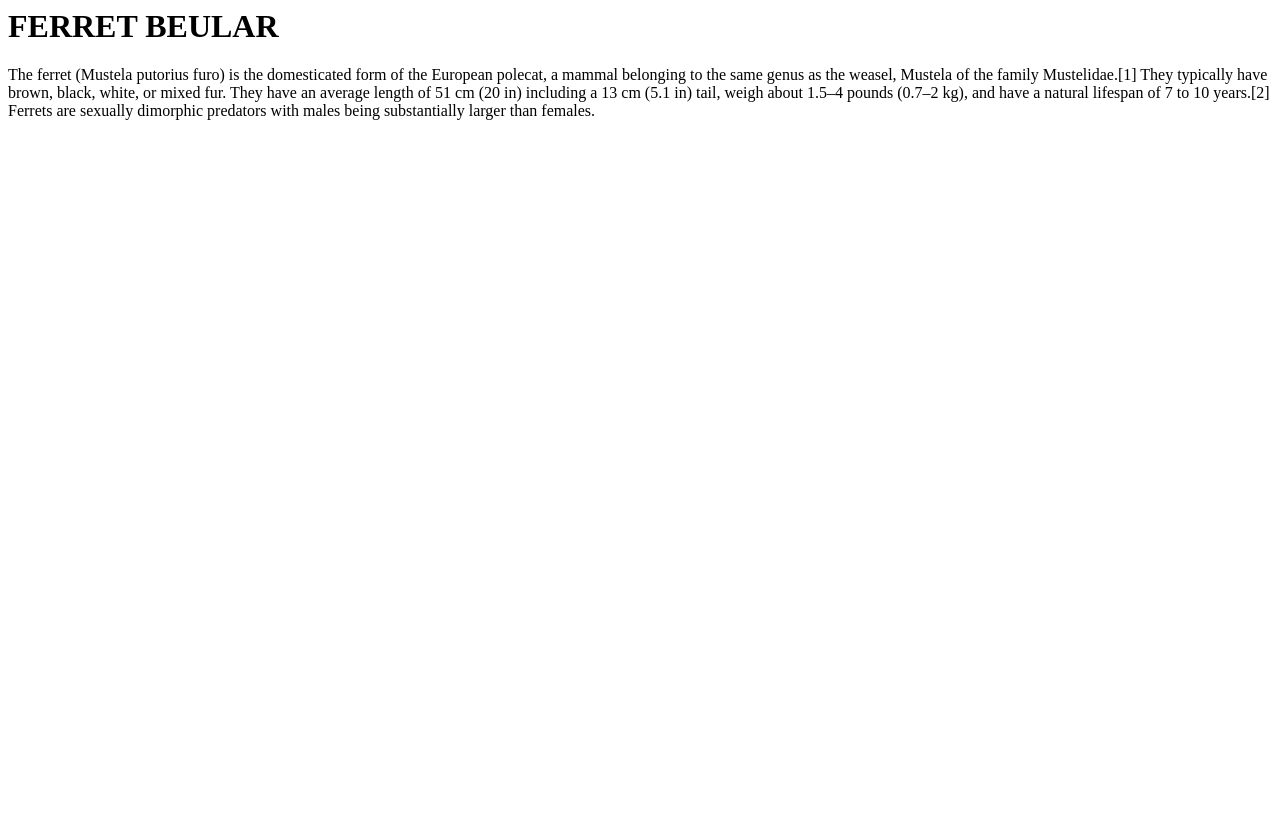
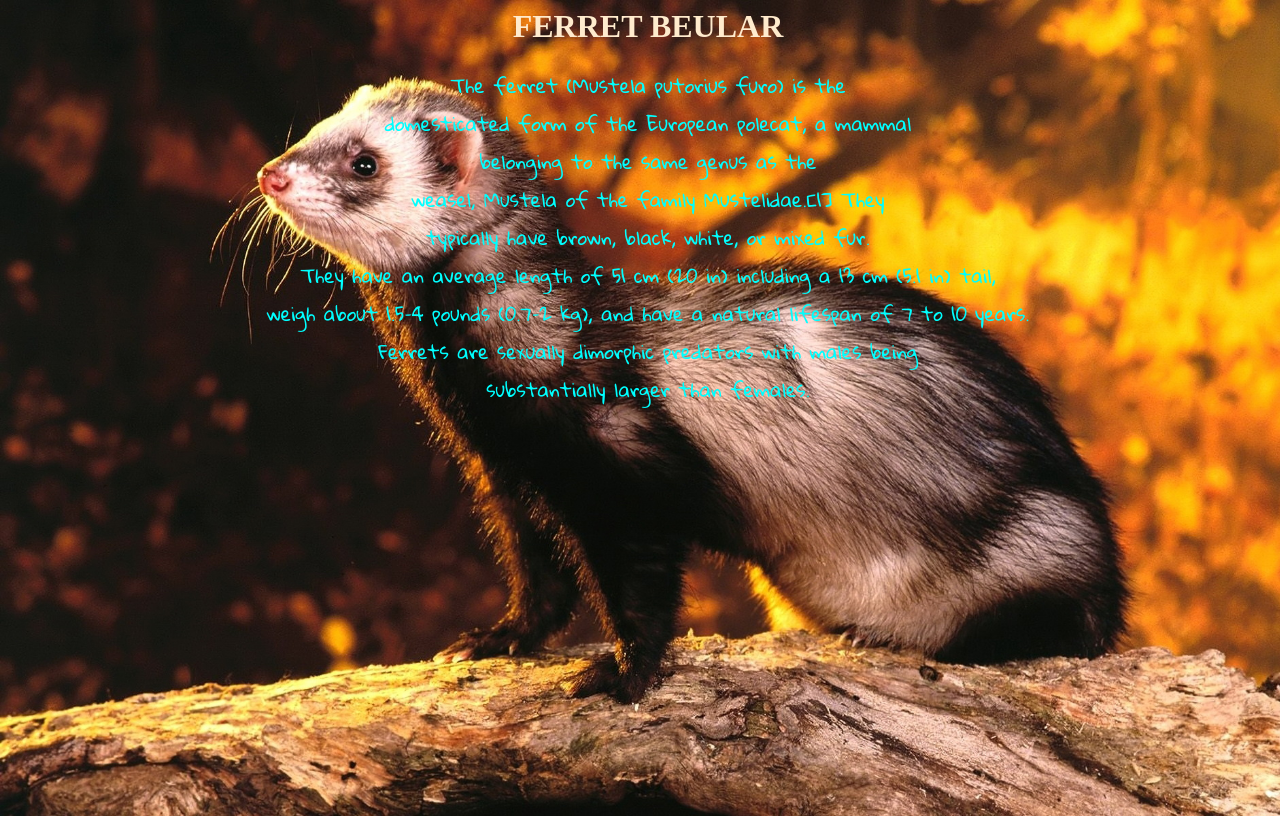
Before and after one commit to Markcollins682/Pet-Website, a plain HTML site: page index.html in a window 1280 px wide. Drawn offline with Linux system fonts and the light colour scheme.

Commit message:
added links

```diff
--- /dev/null
+++ b/css/styles.css
@@ -0,0 +1,24 @@
+html {
+    overflow-y: auto;
+    overflow-x: hidden;
+}
+body {
+    width: 100%;
+    height: 100%;
+    background-image: url(photos/349180.jpg);
+    background-repeat: no-repeat;
+    background-size: cover
+
+}
+h1 {
+    color:blanchedalmond
+}
+p {
+    color:cyan;
+    font-family: 'Gloria Hallelujah', cursive;
+    font-size: 19;
+}
+
+.text-center {
+    text-align: center;
+}
--- a/index.html
+++ b/index.html
@@ -1,9 +1,17 @@
 <!DOCTYPE> <html>
     <head>
         <title> MY NEW PET</title>
+        <link rel="stylesheet"
+              href="css/styles.css"
+              type="text/css"/>
+       <link href="https://fonts.googleapis.com/css?family=Gloria+Hallelujah" rel="stylesheet">
     </head>
-    <body><h1> FERRET BEULAR</h1>
-        <P>The ferret (Mustela putorius furo) is the domesticated form of the European polecat, a mammal belonging to the same genus as the weasel, Mustela of the family Mustelidae.[1] They typically have brown, black, white, or mixed fur. They have an average length of 51 cm (20 in) including a 13 cm (5.1 in) tail, weigh about 1.5–4 pounds (0.7–2 kg), and have a natural lifespan of 7 to 10 years.[2] Ferrets are sexually dimorphic predators with males being substantially larger than females.</P>
+    <body>
+        <div class="text-center">
+            <h1> FERRET BEULAR</h1>
+
+        <P>The ferret (Mustela putorius furo) is the <br> domesticated form of the European polecat, a mammal<br> belonging to the same genus as the<br> weasel, Mustela of the family Mustelidae.[1] They<br> typically have brown, black, white, or mixed fur. <br> They have an average length of 51 cm (20 in) including a 13 cm (5.1 in) tail,<br> weigh about 1.5–4 pounds (0.7–2 kg), and have a natural lifespan of 7 to 10 years. <br> Ferrets are sexually dimorphic predators with males being <br> substantially larger than females.</P>
+             </div>
     </body>
 
 
```
